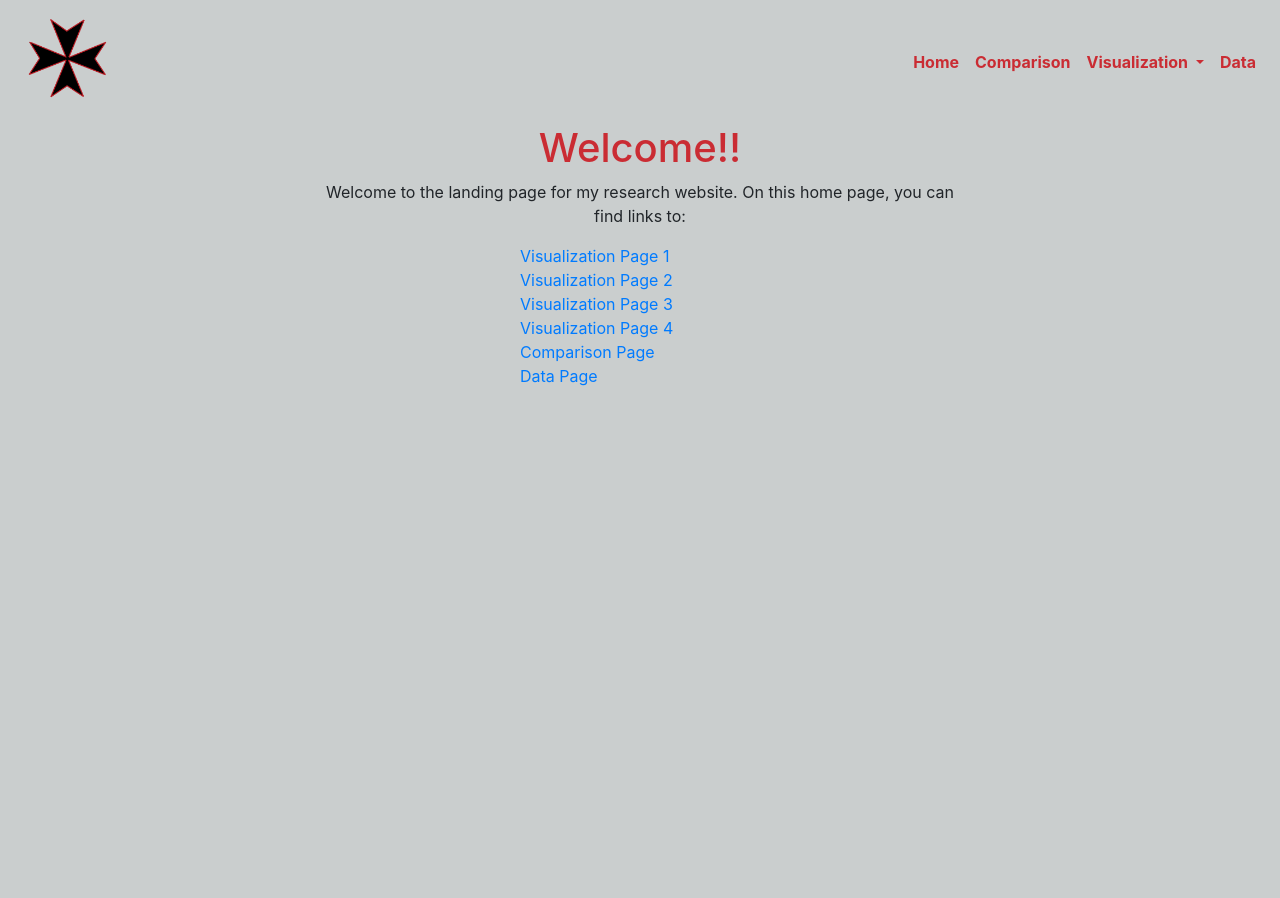
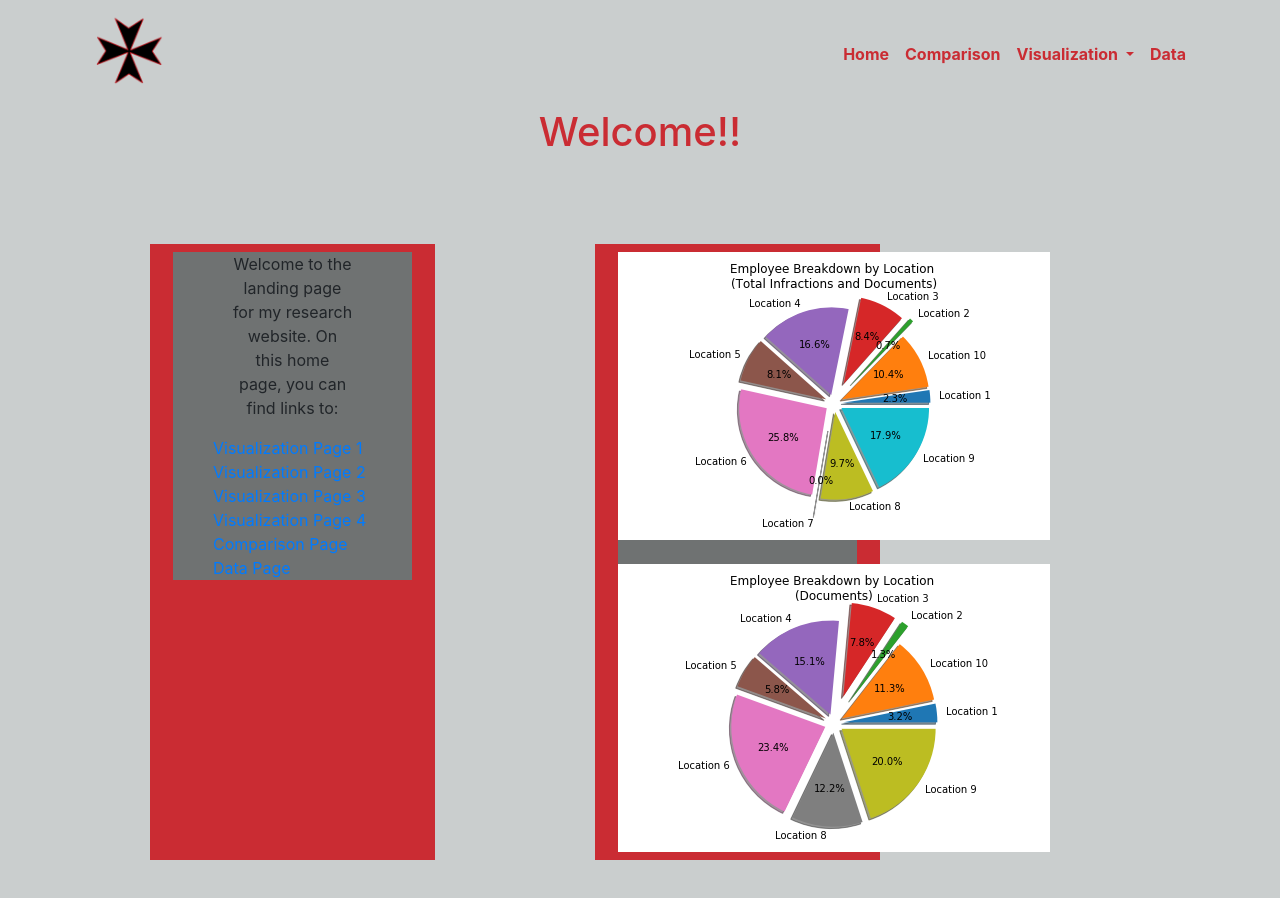
Before and after one commit to Danne-Paredes/Web-Design-Challenge, a plain HTML site: page index.html in a window 1280 px wide. Before the commit the page ends 800 px from the top, so only its background shows below. Drawn offline with nearby package versions, Linux system fonts and the light colour scheme.

Commit message:
progress

```diff
--- a/Resources/assets/style.css
+++ b/Resources/assets/style.css
@@ -25,10 +25,7 @@ p.blocktext{
     width: 50%;
 }
 
-.land_link{
-    width: 25% !important;
-    margin: auto !important;
-}
+
 ul {
     list-style: none;
 }
@@ -40,3 +37,15 @@ ul {
 nav div ul li a {
     font-weight: bold;
 }
+
+.sect1 {
+    margin: 5em;
+    background-color: #CA2C33;
+}
+.sect2 {
+    margin: .5em;
+    background-color: #6f7272;
+}
+.img1 {
+    width: 100%;
+}
--- a/index.html
+++ b/index.html
@@ -10,6 +10,8 @@
     <link rel="stylesheet" href="https://stackpath.bootstrapcdn.com/bootstrap/4.5.0/css/bootstrap.min.css" integrity="sha384-9aIt2nRpC12Uk9gS9baDl411NQApFmC26EwAOH8WgZl5MYYxFfc+NcPb1dKGj7Sk" crossorigin="anonymous">
 </head>
 <body>
+  <div class="container">
+    <div class="row">
       <nav class="navbar navbar-expand-md navbar-light ">
         <a class="navbar-brand" href="index.html"><img class="logo" src="Resources/assets/images/Knighted_Outline.png" alt=""></a>
         <button class="navbar-toggler" type="button" data-toggle="collapse" data-target="#navbarSupportedContent" aria-controls="navbarSupportedContent" aria-expanded="false" aria-label="Toggle navigation">
@@ -40,9 +42,13 @@
           </ul>
         </div>
       </nav>
+    </div>
     <h1 style="text-align: center;">Welcome!!</h1>
+    <div class="row">
+      <div class="col-md-3 col-sm-12 sect1">
+        <div class="sect2">
           <p style="text-align: center;" class="blocktext">Welcome to the landing page for my research website. On this home page, you can find links to: </p>
-    <ul class="land_link">
+          <ul>
               <li><a href="viz1.html">Visualization Page 1</a></li>
               <li><a href="viz2.html">Visualization Page 2</a></li>
               <li><a href="viz3.html">Visualization Page 3</a></li>
@@ -50,8 +56,18 @@
               <li><a href="comparison.html">Comparison Page</a></li>
               <li><a href="data.html">Data Page</a></li>
           </ul>
-
-
+        </div>
+      </div>
+      <div class="col-md-3 col-sm-12 sect1">
+        <div class="sect2">
+          <img src="Resources/assets/images/Employee_Breakdown.png" alt="">
+          <br>
+          <br>
+          <img src="Resources/assets/images/Employee_Breakdown_Documents.png" alt="">
+        </div>
+      </div>
+    </div>
+  </div>
 
     <!-- JS, Popper.js, and jQuery -->
 <script src="https://code.jquery.com/jquery-3.5.1.slim.min.js" integrity="sha384-DfXdz2htPH0lsSSs5nCTpuj/zy4C+OGpamoFVy38MVBnE+IbbVYUew+OrCXaRkfj" crossorigin="anonymous"></script>
```
Lines whose indentation alone changed are shown as unchanged.
